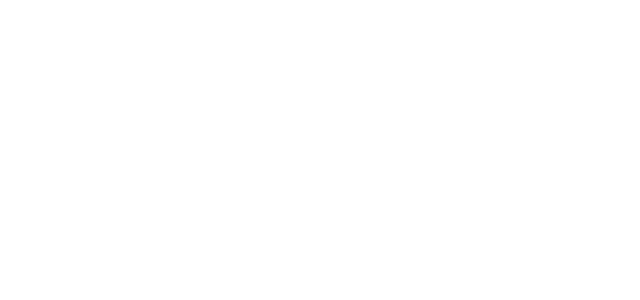
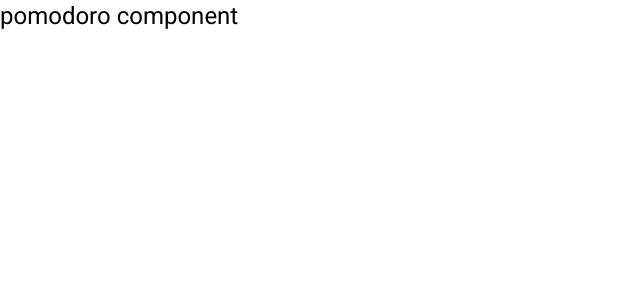
Before and after one commit to Crusale/pomodoro, an Angular app: page / in a window 1280 px wide. Shown: the top 300 px of the page, without its empty margins (0-640 px from the left). Built offline with nearby package versions, Linux system fonts and the light colour scheme.

Commit message:
feature(project-structure): add project structure, add pomodoro module

```diff
--- a/src/app/app.component.html
+++ b/src/app/app.component.html
@@ -1 +1,3 @@
+<app-pomodoro></app-pomodoro>
+
 <router-outlet></router-outlet>
--- /dev/null
+++ b/src/app/pages/pomodoro/pomodoro.component.html
@@ -0,0 +1 @@
+<h1>{{ pomodoro }}</h1>
--- /dev/null
+++ b/src/app/pages/pomodoro/pomodoro.component.ts
@@ -0,0 +1,10 @@
+import { Component } from '@angular/core'
+
+@Component({
+    selector: 'app-pomodoro',
+    templateUrl: './pomodoro.component.html',
+    styleUrls: ['./pomodoro.component.scss'],
+})
+export class PomodoroComponent {
+    pomodoro: string = 'pomodoro component'
+}
```
Also changed, not shown: src/app/app.module.ts (+9 -1 lines), src/app/pages/pomodoro/pomodoro.module.ts (added, +8 -0 lines), src/app/pages/pomodoro/pomodoro.component.scss (added).
